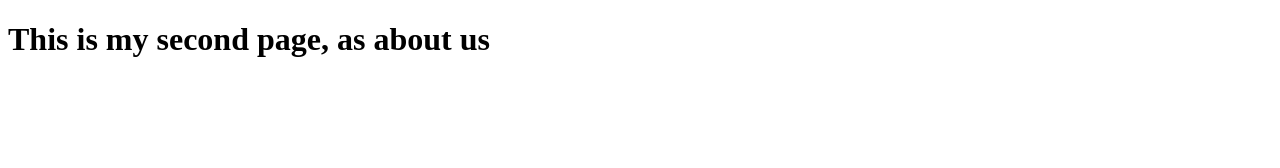
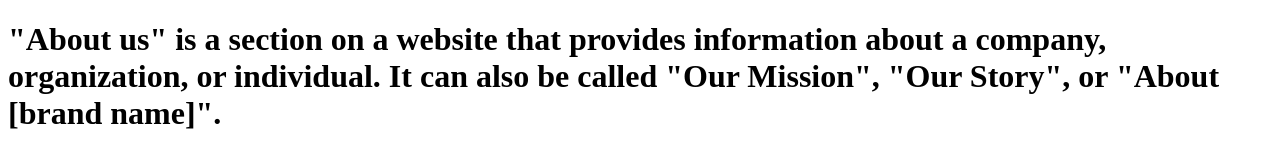
Before and after one commit to JasleenAroraDev/First-Repo, a plain HTML site: page about.html in a window 1280 px wide. Drawn offline with Linux system fonts and the light colour scheme.

Commit message:
Your Repo's

```diff
--- a/about.html
+++ b/about.html
@@ -6,6 +6,7 @@
     <title>Document</title>
 </head>
 <body>
- <h1> This is my second page, as about us </h1>
+ <h1> "About us" is a section on a website that provides information about a company, organization, or individual. It can also be called "Our Mission", "Our Story", or "About [brand name]".
+</h1>
 </body>
 </html>
```
Also changed, not shown: index.html (+1 -1 lines).
